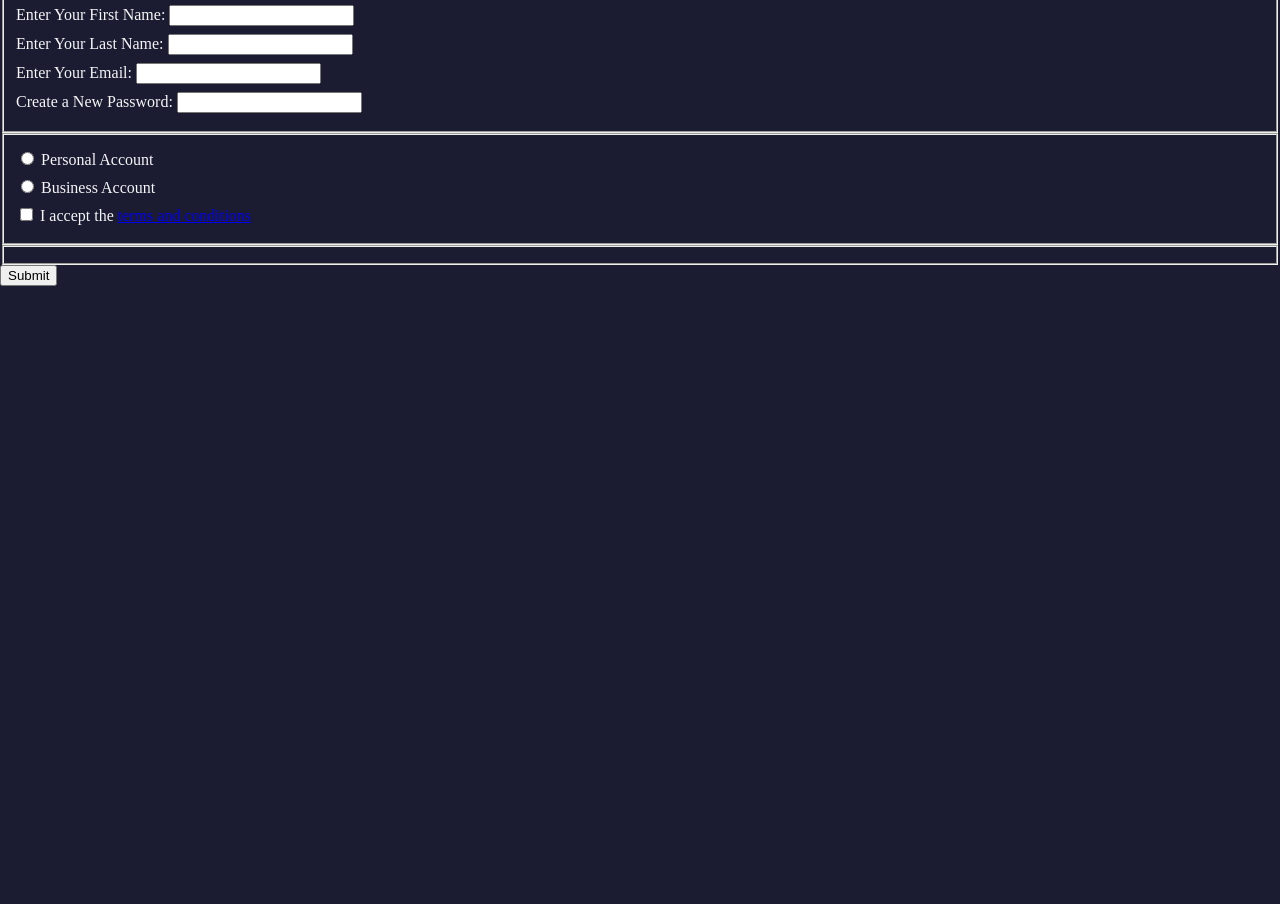
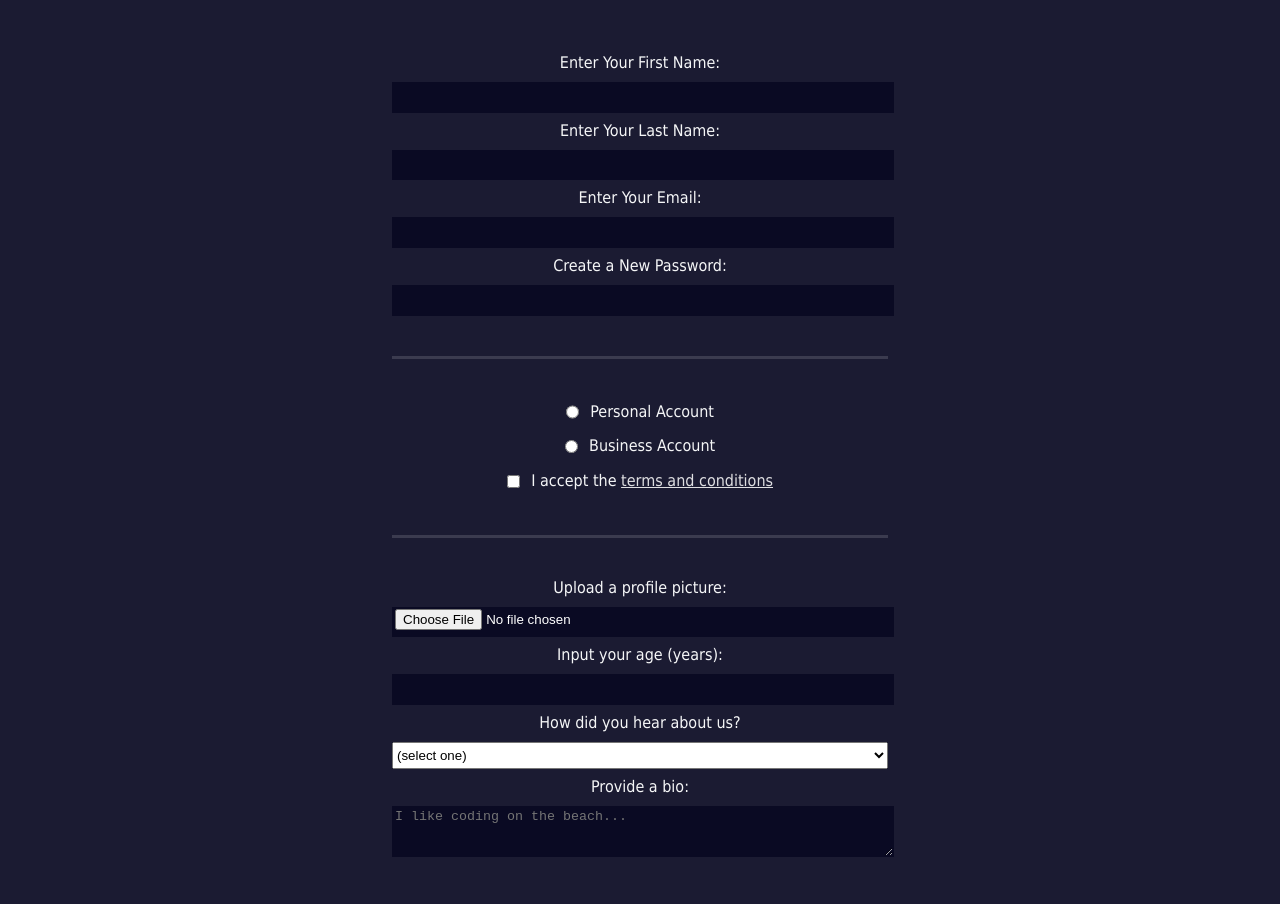
Before and after one commit to M-ASHaR/FreeCodeCamp, a plain HTML site: page Registration_form/index.html in a window 1280 px wide. Shown: the part 124-1028 px from the top of the page. Before the commit the page ends 821 px from the top, so only its background shows below. Drawn offline with Linux system fonts and the light colour scheme.

Commit message:
added CSS to the HTML forms

```diff
--- a/Registration_form/index.html
+++ b/Registration_form/index.html
@@ -13,38 +13,79 @@
     <form action="https://register-demo.freecodecamp.org" method="post">
       <fieldset>
         <label for="first-name"
-          >Enter Your First Name: <input type="text" id="first-name" required
+          >Enter Your First Name:
+          <input id="first-name" name="first-name" type="text" required
         /></label>
         <label for="last-name"
-          >Enter Your Last Name: <input type="text" id="last-name" required
+          >Enter Your Last Name:
+          <input id="last-name" name="last-name" type="text" required
         /></label>
         <label for="email"
-          >Enter Your Email: <input type="email" id="email" required
+          >Enter Your Email:
+          <input id="email" name="email" type="email" required
         /></label>
         <label for="new-password"
           >Create a New Password:
           <input
+            id="new-password"
+            name="new-password"
             type="password"
             pattern="[a-z0-5]{8,}"
-            id="new-password"
             required
         /></label>
       </fieldset>
       <fieldset>
         <label for="personal-account"
-          ><input type="radio" id="personal-account" name="account-type" />
+          ><input class="inline" id="personal-account" type="radio" name="account-type" />
           Personal Account</label
         >
         <label for="business-account"
-          ><input type="radio" id="business-account" name="account-type" />
+          ><input class="inline" id="business-account" type="radio" name="account-type" />
           Business Account</label
         >
-        <label for="terms-and-conditions"
-          ><input type="checkbox" id="terms-and-conditions" required /> I accept
-          the  <a href="https://www.freecodecamp.org/news/terms-of-service/">terms and conditions</a></label
-        >
+        <label for="terms-and-conditions">
+          <input class="inline"
+            id="terms-and-conditions"
+            type="checkbox"
+            required
+            name="terms-and-conditions"
+          />
+          I accept the
+          <a href="https://www.freecodecamp.org/news/terms-of-service/"
+            >terms and conditions</a
+          >
+        </label>
       </fieldset>
-      <fieldset></fieldset>
+      <fieldset>
+        <label for="profile-picture"
+          >Upload a profile picture:
+          <input id="profile-picture" type="file" name="file"
+        /></label>
+        <label for="age"
+          >Input your age (years):
+          <input id="age" type="number" name="age" min="13" max="120"
+        /></label>
+        <label for="referrer"
+          >How did you hear about us?
+          <select id="referrer" name="referrer">
+            <option value="">(select one)</option>
+            <option value="1">freeCodeCamp News</option>
+            <option value="2">freeCodeCamp YouTube Channel</option>
+            <option value="3">freeCodeCamp Forum</option>
+            <option value="4">Other</option>
+          </select>
+        </label>
+        <label for="bio"
+          >Provide a bio:
+          <textarea
+            id="bio"
+            name="bio"
+            rows="3"
+            cols="30"
+            placeholder="I like coding on the beach..."
+          ></textarea>
+        </label>
+      </fieldset>
       <input type="submit" value="Submit" />
     </form>
   </body>
--- a/Registration_form/styles.css
+++ b/Registration_form/styles.css
@@ -1,11 +1,70 @@
-body{
+body {
   width: 100%;
   height: 100vh;
   margin: 0px;
   background-color: #1b1b32;
   color: #f5f6f7;
+  font-family: tahoma;
+  font-size: 16px;
 }
-label{
+label {
   display: block;
   margin: 0.5rem 0;
 }
+h1,
+p {
+  text-align: center;
+  margin: 1em auto;
+}
+form {
+  text-align: center;
+  margin: 0 auto;
+  max-width: 500px;
+  min-width: 300px;
+  width: 60vw;
+  padding-bottom: 2em;
+}
+fieldset {
+  border: none;
+  padding: 2rem 0;
+  border-bottom: 3px solid #3b3b4f;
+}
+fieldset:last-of-type {
+  border-bottom: none;
+}
+input,
+textarea,
+select {
+  margin: 10px 0 0 0;
+  width: 100%;
+  min-height: 2em;
+}
+.inline {
+  width: unset;
+  margin: 0 0.5em 0 0;
+  vertical-align: middle;
+}
+input,
+textarea {
+  background-color: #0a0a23;
+  border: 1px solid #0a0a23;
+  color: #ffffff;
+}
+input[type="submit"] {
+  display: block;
+  width: 60%;
+  text-align: center;
+  margin: 0 auto;
+  height: 2em;
+  font-size: 1.1rem;
+  background-color: #3b3b4f;
+  border-color: white;
+  margin: 1em auto;
+  min-width: 300px;
+}
+input[type="file"] {
+  padding: 1px 2px;
+}
+a{
+    color: #dfdfe2;
+}
```
Lines whose indentation alone changed are shown as unchanged.
